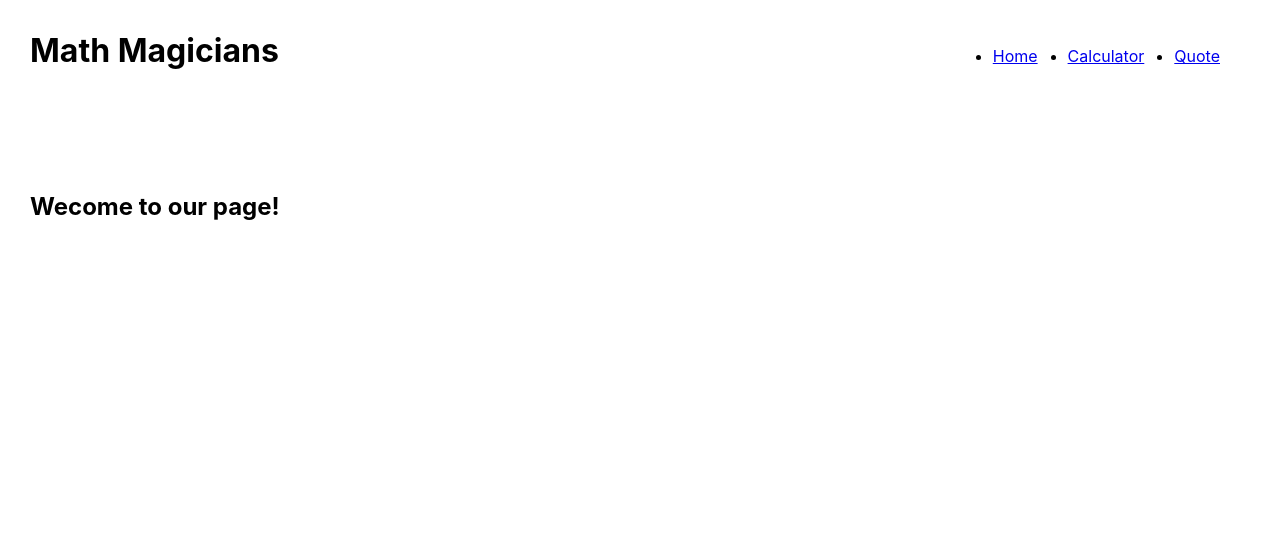
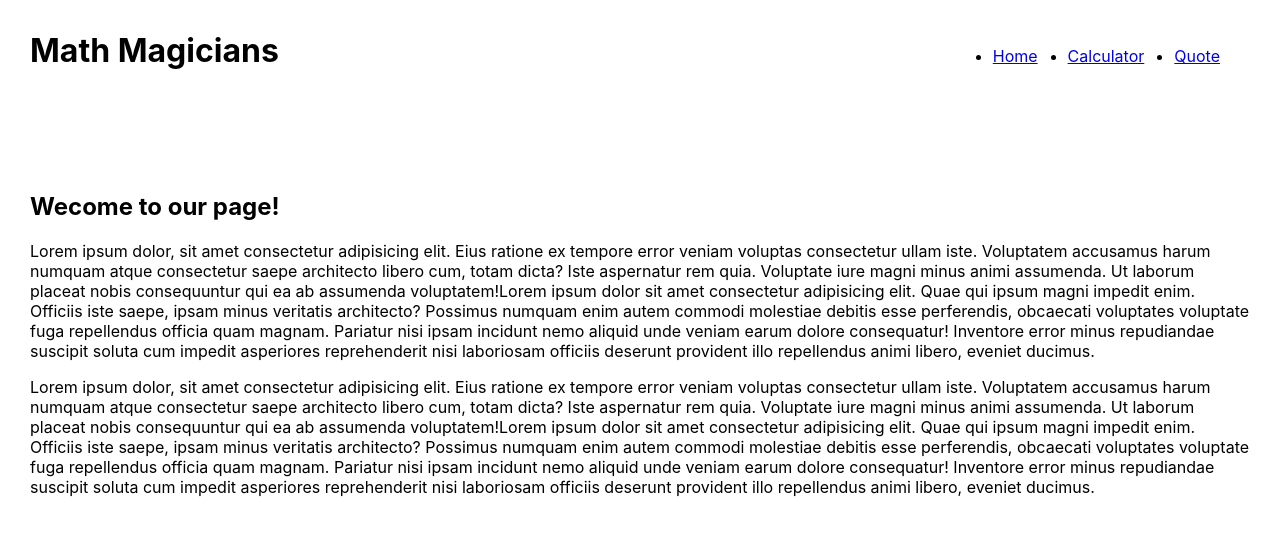
Before and after one commit to otmanTR/math-magicians, a React (Create React App) app: page / in a window 1280 px wide. Shown: the top 534 px of the page. Built offline with nearby package versions, Linux system fonts and the light colour scheme.

Commit message:
required changes done

```diff
--- a/src/App.css
+++ b/src/App.css
@@ -84,4 +84,5 @@
 .home {
   margin-left: 30px;
   margin-top: 100px;
+  margin-right: 30px;
 }
--- a/src/App.js
+++ b/src/App.js
@@ -1,7 +1,6 @@
 import {
   Routes, Route, Link,
 } from 'react-router-dom';
-// import Calculator from './components/Calculator';
 import './App.css';
 import { Calcul } from './pages/Calcul';
 import Home from './pages/Home';
--- a/src/pages/Home.jsx
+++ b/src/pages/Home.jsx
@@ -1,7 +1,39 @@
 export default function Home() {
   return (
     <>
-      <h2 className="home">Wecome to our page!</h2>
+      <section className="home">
+        <h2>Wecome to our page!</h2>
+        <p>
+          Lorem ipsum dolor, sit amet consectetur adipisicing elit. Eius ratione ex
+          tempore error veniam voluptas consectetur ullam iste. Voluptatem accusamus
+          harum numquam atque consectetur saepe architecto libero cum, totam dicta?
+          Iste aspernatur rem quia. Voluptate iure magni minus animi assumenda. Ut
+          laborum placeat nobis consequuntur qui ea ab assumenda voluptatem!Lorem
+          ipsum dolor sit amet consectetur adipisicing elit. Quae qui ipsum magni
+          impedit enim. Officiis iste saepe, ipsam minus veritatis architecto?
+          Possimus numquam enim autem commodi molestiae debitis esse perferendis,
+          obcaecati voluptates voluptate fuga repellendus officia quam magnam.
+          Pariatur nisi ipsam incidunt nemo aliquid unde veniam earum dolore
+          consequatur! Inventore error minus repudiandae suscipit soluta cum impedit
+          asperiores reprehenderit nisi laboriosam officiis deserunt provident illo
+          repellendus animi libero, eveniet ducimus.
+        </p>
+        <p>
+          Lorem ipsum dolor, sit amet consectetur adipisicing elit. Eius ratione ex
+          tempore error veniam voluptas consectetur ullam iste. Voluptatem accusamus
+          harum numquam atque consectetur saepe architecto libero cum, totam dicta?
+          Iste aspernatur rem quia. Voluptate iure magni minus animi assumenda. Ut
+          laborum placeat nobis consequuntur qui ea ab assumenda voluptatem!Lorem
+          ipsum dolor sit amet consectetur adipisicing elit. Quae qui ipsum magni
+          impedit enim. Officiis iste saepe, ipsam minus veritatis architecto?
+          Possimus numquam enim autem commodi molestiae debitis esse perferendis,
+          obcaecati voluptates voluptate fuga repellendus officia quam magnam.
+          Pariatur nisi ipsam incidunt nemo aliquid unde veniam earum dolore
+          consequatur! Inventore error minus repudiandae suscipit soluta cum impedit
+          asperiores reprehenderit nisi laboriosam officiis deserunt provident illo
+          repellendus animi libero, eveniet ducimus.
+        </p>
+      </section>
     </>
   );
 }
```
Also changed, not shown: 1 other file (tests, documents, lock files or other folders).
